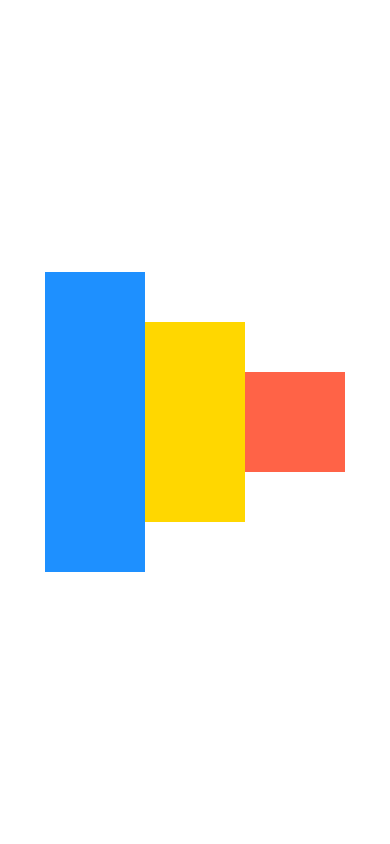
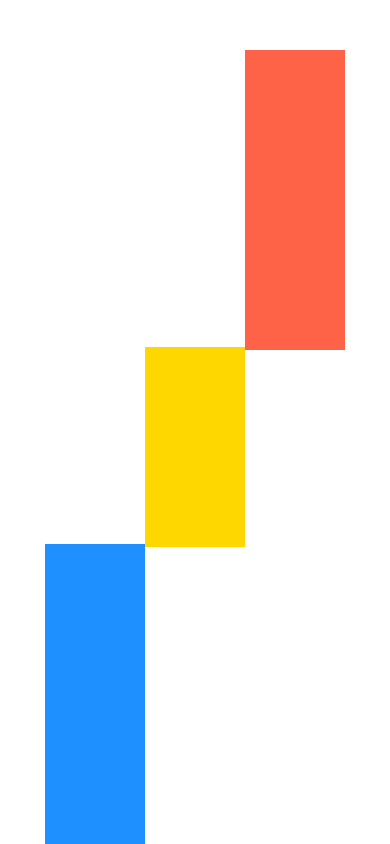
Before and after one commit to steveDro/react-native, a React Native app: screen / in a window 390 px wide. Built offline with nearby package versions, Linux system fonts and the light colour scheme.

Commit message:
app.js updated

```diff
--- a/App.js
+++ b/App.js
@@ -6,12 +6,11 @@
     <View
       style={{
         backgroundColor: "#fff",
+        marginTop: 50,
         flex: 1,
-        flexDirection: "row", // row-reverse, column-reverse, column
+        flexDirection: "row",
         justifyContent: "center",
         alignItems: "center",
-        flexWrap: "wrap",
-        alignContent: "center",
       }}
     >
       <View
@@ -19,41 +18,18 @@
           backgroundColor: "dodgerblue",
           width: 100,
           height: 300,
-          alignSelf: "flex-start",
+          alignSelf: "flex-end",
         }}
       />
-      <View
-        style={{
-          backgroundColor: "gold",
-          width: 100,
-          height: 200,
-        }}
-      />
+      <View style={{ backgroundColor: "gold", width: 100, height: 200 }} />
       <View
         style={{
           backgroundColor: "tomato",
           width: 100,
-          height: 100,
+          height: 300,
+          alignSelf: "flex-start",
         }}
       />
-      {/* <View
-        style={{
-          backgroundColor: "dodgerblue",
-          flex: 1,
-        }}
-      />
-      <View
-        style={{
-          backgroundColor: "gold",
-          flex: 1,
-        }}
-      />
-      <View
-        style={{
-          backgroundColor: "tomato",
-          flex: 1,
-        }}
-      /> */}
     </View>
   );
 }
```
